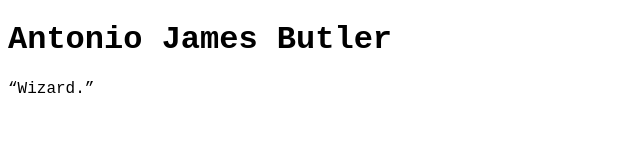
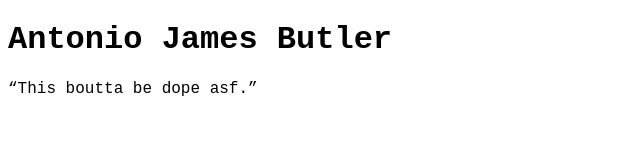
Before and after one commit to ajbutler195/ajbutler195, a plain HTML site: page index.html in a window 1280 px wide. Shown: the whole page, without its empty margins (0-640 px from the left). Drawn offline with Linux system fonts and the light colour scheme.

Commit message:
changed quote.

```diff
--- a/index.html
+++ b/index.html
@@ -5,14 +5,14 @@
     <meta charset="UTF-8">
     <meta http-equiv="X-UA-Compatible" content="IE=edge">
     <meta name="viewport" content="width=device-width, initial-scale=1.0">
-    <title>Some Dope Ass Shit</title>
+    <title>Modern Wizardry.</title>
     <link rel="stylesheet" href="styles.css">
 </head>
 
 <body>
     <div>
         <h1>Antonio James Butler</h1>
-        <q>Wizard.</q>
+        <q>This boutta be dope asf.</q>
     </div>
 </body>
 
```
